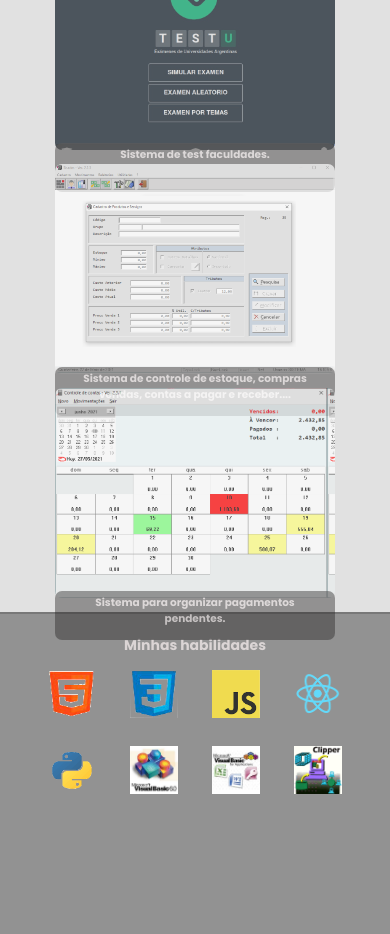
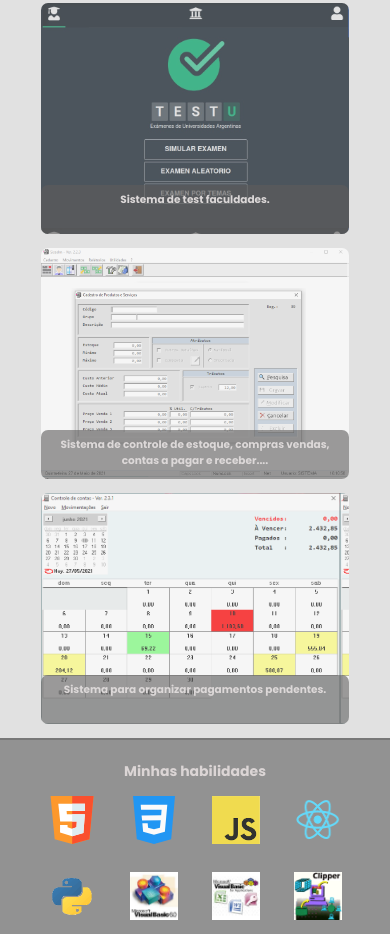
Before and after one commit to samirgannem/portofolio, a plain HTML site: page index.html in a window 390 px wide. Shown: the part 927-1861 px from the top of the page. Before the commit the page ends 1735 px from the top, so only its background shows below. Drawn offline with Linux system fonts and the light colour scheme.

Commit message:
change icons

```diff
--- a/index.html
+++ b/index.html
@@ -8,6 +8,7 @@
     <link rel="preconnect" href="https://fonts.gstatic.com">
     <link href="https://fonts.googleapis.com/css2?family=Poppins:ital,wght@0,100;0,200;0,300;0,400;0,500;0,600;0,700;1,100;1,200;1,300;1,400;1,500;1,600;1,700&display=swap" rel="stylesheet">
     <link rel="stylesheet" href="./style.css">
+    <link rel="shortcut icon" href="./Assets/favicon.svg" />
 </head>
 <body>
     <header class=profile>
@@ -64,8 +65,8 @@
             Minhas habilidades
         </h3>
         <div class=images-footer>
-            <img class=images-properties-footer src="./Assets/html.png" alt=""/>
-            <img class=images-properties-footer src="./Assets/css.png" alt=""/>
+            <img class=images-properties-footer src="./Assets/icons/html5.svg" alt=""/>
+            <img class=images-properties-footer src="./Assets/icons/css-3.svg" alt=""/>
             <img class=images-properties-footer src="./Assets/js.png" alt=""/>
             <img class=images-properties-footer src="./Assets/react.png" alt=""/>
         </div>
--- a/style.css
+++ b/style.css
@@ -148,7 +148,7 @@ body {
     height: 3.5rem;
     background-color: rgb(39, 38, 38, .6);
     border-radius: .5rem;
-    padding: .25rem 1rem;
+    padding: 0.5rem 1rem;
     font-size: .75rem;
     color: rgb(219, 213, 213);
     text-align: center;
@@ -200,7 +200,11 @@ body {
 
     }
     .images-properties {
-        width: 20rem;
-        height: 15rem;
+        width: 22rem;
+        height: 16.5rem;
     }
+    .project-det {
+        margin-top: 13rem;
+    }
+
 }
```
Also changed, not shown: Assets/InformaticaSG.jpg (deleted), Assets/devfinance.jpg (deleted), Assets/etiqueta.jpg (deleted), Assets/favicon.svg (added), Assets/icons/css-3.svg (added), Assets/icons/file.svg (added), Assets/icons/html5.svg (added), Assets/icons/react.svg (added), Assets/img-profile.jpg (deleted), Assets/pomoveit.jpg (deleted), Assets/testu.jpg (deleted).
